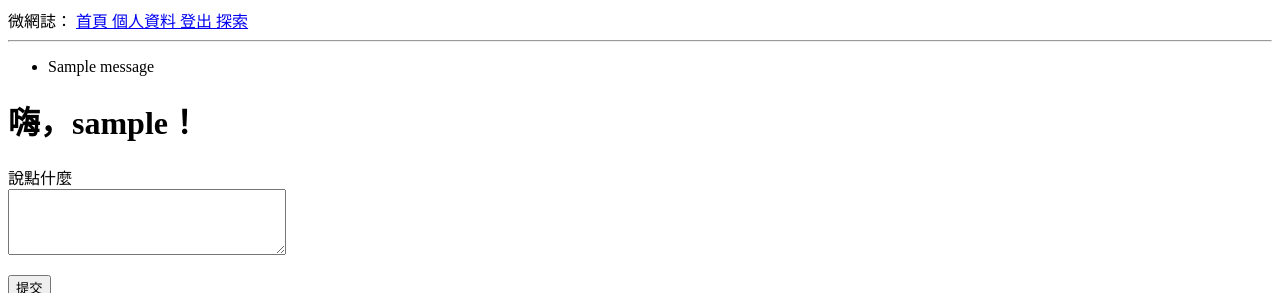
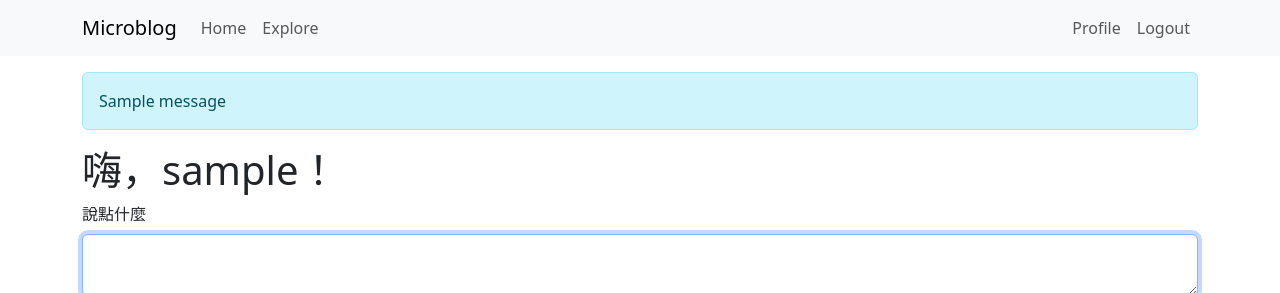
Before and after one commit to CodeShibaGo/m3-week-07-selena60635, a Flask app: page / in a window 1280 px wide. Shown: the top 293 px of the page. Run offline with Flask 3, Linux system fonts and the light colour scheme; a user stored in the database is signed in; tables that the repository leaves empty hold one stand-in row (values such as "Sample post"); one stand-in notice (Sample message) is shown; some libraries are stand-ins or nearby versions.

Commit message:
add bootstrap modify style

```diff
--- a/microblog/app/__init__.py
+++ b/microblog/app/__init__.py
@@ -17,6 +17,7 @@ login = LoginManager(app)
 login.login_view = 'login'
 csrf = CSRFProtect(app)
 mail = Mail(app)
+
 
 if not app.debug:
     if app.config['MAIL_SERVER']:
--- a/microblog/app/forms.py
+++ b/microblog/app/forms.py
@@ -4,6 +4,8 @@ from wtforms.validators import ValidationError, DataRequired, Email, EqualTo, Le
 import sqlalchemy as sa
 from app import db
 from app.models import User
+
+
 
 class EmptyForm(FlaskForm):
     submit = SubmitField('提交')
--- a/microblog/app/routes.py
+++ b/microblog/app/routes.py
@@ -118,6 +118,7 @@ def register():
             flash('恭喜，你現在是一名註冊使用者！')
             return redirect(url_for('login'))
     return render_template('register.html', title='Register', username_error=username_error, email_error=email_error, password_error=password_error, password2_error=password2_error)
+
 
 @app.route('/user/<username>')
 @login_required
--- a/microblog/app/templates/_post.html
+++ b/microblog/app/templates/_post.html
@@ -1,11 +1,17 @@
-<table>
-  <tr valign="top">
-    <td><img src="{{ post.author.avatar(36) }}" /></td>
+<table class="table table-hover">
+  <tr>
+    <td width="70px">
+      <a href="{{ url_for('user', username=post.author.username) }}">
+        <img src="{{ post.author.avatar(70) }}" />
+      </a>
+    </td>
     <td>
       <a href="{{ url_for('user', username=post.author.username) }}">
         {{post.author.username}}
       </a>
-      說：<br />{{ post.body }}
+      說：
+      <br />
+      {{post.body}}
     </td>
   </tr>
 </table>
--- a/microblog/app/templates/base.html
+++ b/microblog/app/templates/base.html
@@ -1,6 +1,8 @@
 <!DOCTYPE html>
 <html>
   <head>
+    <meta charset="utf-8" />
+    <meta name="viewport" content="width=device-width, initial-scale=1" />
     <!-- 如果有title這個值則代入使用這個 -->
     {% if title %}
     <title>{{ title }} - 微型部落格</title>
@@ -9,33 +11,88 @@
     <title>歡迎來到微型部落格</title>
     {% endif %}
     <link
+      href="https://cdn.jsdelivr.net/npm/bootstrap@5.3.2/dist/css/bootstrap.min.css"
       rel="stylesheet"
-      href="{{ url_for('static', filename='css/styles.css') }}"
+      integrity="sha384-T3c6CoIi6uLrA9TneNEoa7RxnatzjcDSCmG1MXxSR1GAsXEV/Dwwykc2MPK8M2HN"
+      crossorigin="anonymous"
     />
   </head>
   <body>
-    <div>
-      微網誌：
-      <a href="{{ url_for('index') }}"> 首頁 </a>
-      {% if current_user.is_anonymous %}
-      <a href="{{ url_for('login') }}"> 登入 </a>
-      {% else %}
-      <a href="{{ url_for('user', username=current_user.username) }}">
-        個人資料
-      </a>
-      <a href="{{ url_for('logout') }}"> 登出 </a>
-      {% endif %}
-      <a href="{{ url_for('explore') }}"> 探索 </a>
+    <nav class="navbar navbar-expand-lg bg-body-tertiary">
+      <div class="container">
+        <a class="navbar-brand" href="{{ url_for('index') }}">Microblog</a>
+        <button
+          class="navbar-toggler"
+          type="button"
+          data-bs-toggle="collapse"
+          data-bs-target="#navbarSupportedContent"
+          aria-controls="navbarSupportedContent"
+          aria-expanded="false"
+          aria-label="Toggle navigation"
+        >
+          <span class="navbar-toggler-icon"></span>
+        </button>
+        <div class="collapse navbar-collapse" id="navbarSupportedContent">
+          <ul class="navbar-nav me-auto mb-2 mb-lg-0">
+            <li class="nav-item">
+              <a
+                class="nav-link"
+                aria-current="page"
+                href="{{ url_for('index') }}"
+                >Home</a
+              >
+            </li>
+            <li class="nav-item">
+              <a
+                class="nav-link"
+                aria-current="page"
+                href="{{ url_for('explore') }}"
+                >Explore</a
+              >
+            </li>
+          </ul>
+          <ul class="navbar-nav mb-2 mb-lg-0">
+            {% if current_user.is_anonymous %}
+            <li class="nav-item">
+              <a
+                class="nav-link"
+                aria-current="page"
+                href="{{ url_for('login') }}"
+                >Login</a
+              >
+            </li>
+            {% else %}
+            <li class="nav-item">
+              <a
+                class="nav-link"
+                aria-current="page"
+                href="{{ url_for('user', username=current_user.username) }}"
+                >Profile</a
+              >
+            </li>
+            <li class="nav-item">
+              <a
+                class="nav-link"
+                aria-current="page"
+                href="{{ url_for('logout') }}"
+                >Logout</a
+              >
+            </li>
+            {% endif %}
+          </ul>
+        </div>
+      </div>
+    </nav>
+    <div class="container mt-3">
+      {% with messages = get_flashed_messages() %} {% if messages %} {% for
+      message in messages %}
+      <div class="alert alert-info" role="alert">{{ message }}</div>
+      {% endfor %} {% endif %} {% endwith %} {% block content %}{% endblock %}
     </div>
-    <hr />
-    {% with messages = get_flashed_messages() %} {% if messages %}
-    <ul>
-      {% for message in messages %}
-      <li>{{ message }}</li>
-      {% endfor %}
-    </ul>
-    {% endif %} {% endwith %}
-    <!-- 可以用來替換內容 -->
-    {% block content %}{% endblock %}
+    <script
+      src="https://cdn.jsdelivr.net/npm/bootstrap@5.3.2/dist/js/bootstrap.bundle.min.js"
+      integrity="sha384-C6RzsynM9kWDrMNeT87bh95OGNyZPhcTNXj1NW7RuBCsyN/o0jlpcV8Qyq46cDfL"
+      crossorigin="anonymous"
+    ></script>
   </body>
 </html>
--- /dev/null
+++ b/microblog/app/templates/bootstrap_wtf.html
@@ -0,0 +1,78 @@
+{% macro form_field(field, autofocus) %} {%- if field.type == 'BooleanField' %}
+<div class="form-check mb-3">
+  {{ field(class='form-check-input') }} {{ field.label(class='form-check-label')
+  }}
+</div>
+{%- elif field.type == 'RadioField' %} {{ field.label(class='form-label') }} {%-
+for item in field %}
+<div class="form-check{% if loop.last %} mb-3{% endif %}">
+  {{ item(class='form-check-input') }} {{ item.label(class='form-check-label')
+  }}
+</div>
+{%- endfor %} {%- elif field.type == 'SelectField' %} {{
+field.label(class='form-label') }} {{ field(class='form-select mb-3') }} {%-
+elif field.type == 'TextAreaField' %}
+<div class="mb-3">
+  {{ field.label(class='form-label') }} {% if autofocus %} {{
+  field(class='form-control' + (' is-invalid' if field.errors else ''),
+  autofocus=True) }} {% else %} {{ field(class='form-control' + (' is-invalid'
+  if field.errors else '')) }} {% endif %} {%- for error in field.errors %}
+  <div class="invalid-feedback">{{ error }}</div>
+  {%- endfor %}
+</div>
+{%- elif field.type == 'SubmitField' %} {{ field(class='btn btn-primary mb-3')
+}} {%- else %}
+<div class="mb-3">
+  {{ field.label(class='form-label') }} {% if autofocus %} {{
+  field(class='form-control' + (' is-invalid' if field.errors else ''),
+  autofocus=True) }} {% else %} {{ field(class='form-control' + (' is-invalid'
+  if field.errors else '')) }} {% endif %} {%- for error in field.errors %}
+  <div class="invalid-feedback">{{ error }}</div>
+  {%- endfor %}
+</div>
+{%- endif %} {% endmacro %} {% macro quick_form(form, action="", method="post",
+id="", novalidate=False) %}
+<form
+  novalidate
+  {%-
+  if
+  action
+  !="None"
+  %}
+  action="{{ action }}"
+  {%
+  endif
+  -%}
+  {%-
+  if
+  method
+  %}
+  method="{{ method }}"
+  {%
+  endif
+  %}
+  {%-
+  if
+  id
+  %}
+  id="{{ id }}"
+  {%
+  endif
+  -%}
+  {%-
+  if
+  novalidate
+  %}
+  novalidate{%
+  endif
+  -%}
+>
+  {{ form.hidden_tag() }} {%- for field, errors in form.errors.items() %} {%- if
+  form[field].widget.input_type == 'hidden' %} {%- for error in errors %}
+  <div class="invalid-feedback">{{ error }}</div>
+  {%- endfor %} {%- endif %} {%- endfor %} {% set ns =
+  namespace(first_field=true) %} {%- for field in form %} {% if
+  field.widget.input_type != 'hidden' -%} {{ form_field(field, ns.first_field)
+  }} {% set ns.first_field = false %} {%- endif %} {%- endfor %}
+</form>
+{% endmacro %}
--- a/microblog/app/templates/index.html
+++ b/microblog/app/templates/index.html
@@ -1,21 +1,25 @@
 <!-- 繼承自base.html -->
-{% extends "base.html" %} {% block content %}
+{% extends "base.html" %} {% import 'bootstrap_wtf.html' as wtf %} {% block
+content %}
+
 <h1>嗨，{{ current_user.username }}！</h1>
-{% if form %}
-<form action="" method="post">
-  {{form.hidden_tag() }}
-  <p>
-    {{form.post.label}}<br />
-    {{form.post(cols=32, rows=4) }}<br />
-    {% for error in form.post.errors %}
-    <span style="color: red">[{{ error }}]</span>
-    {% endfor %}
-  </p>
-  <p>{{ form.submit() }}</p>
-</form>
-{% endif %} {% for post in posts %} {% include '_post.html' %} {% endfor %} {%
-if prev_url %}
-<a href="{{ prev_url}}"> 較新的貼文 </a>
-{% endif %} {% if next_url %}
-<a href="{{ next_url}}"> 較舊的貼文 </a>
-{% endif %} {%endblock %}
+
+{% if form %} {{wtf.quick_form(form) }} {% endif %} {% for post in posts %} {%
+include '_post.html' %} {% endfor %}
+
+<nav aria-label="帖子導航">
+  <ul class="pagination">
+    <li class="page-item{% if not prev_url %} disabled{% endif %}">
+      <a class="page-link" href="{{ prev_url}}">
+        <span aria-hidden="true">&larr;</span> 較新的帖子
+      </a>
+    </li>
+    <li class="page-item{% if not next_url %} disabled{% endif %}">
+      <a class="page-link" href="{{ next_url}}">
+        較舊的帖子 <span aria-hidden="true">&rarr;</span>
+      </a>
+    </li>
+  </ul>
+</nav>
+
+{% endblock %}
```
Also changed, not shown: microblog/app/templates/edit_profile.html (+4 -23 lines), microblog/app/templates/login.html (+41 -11 lines), microblog/app/templates/register.html (+63 -20 lines), microblog/app/templates/user.html (+18 -6 lines).
